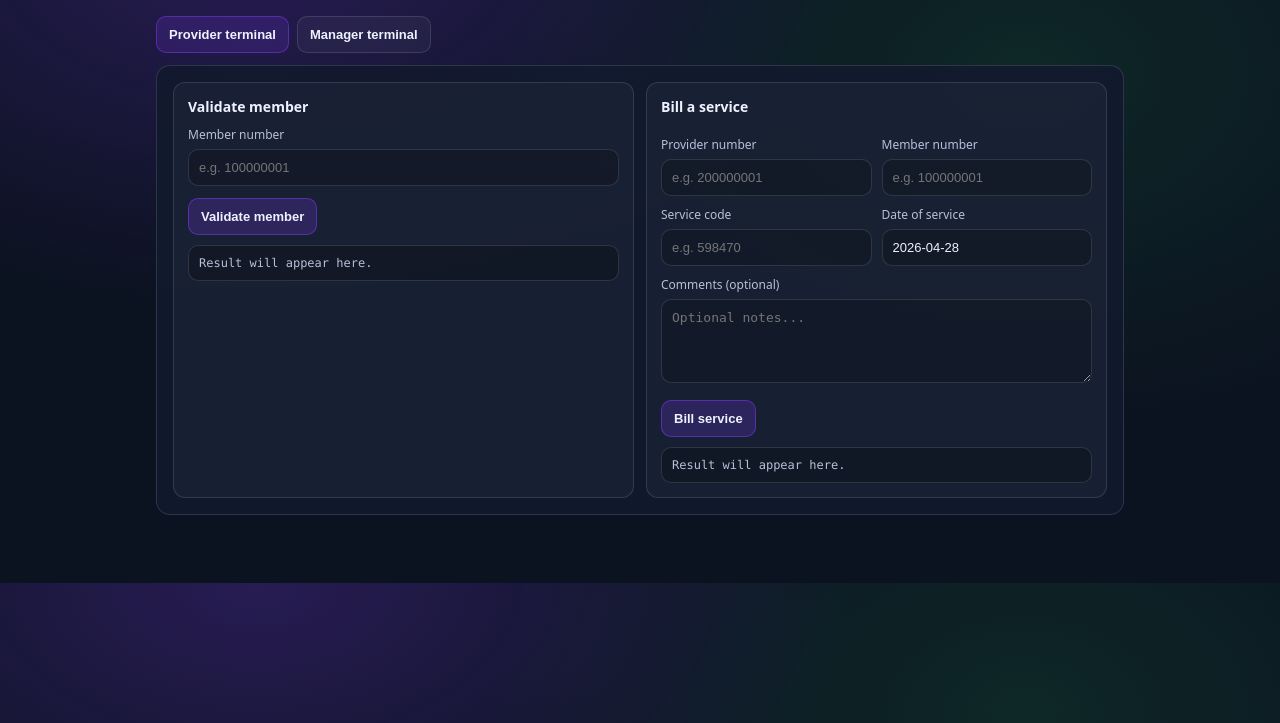
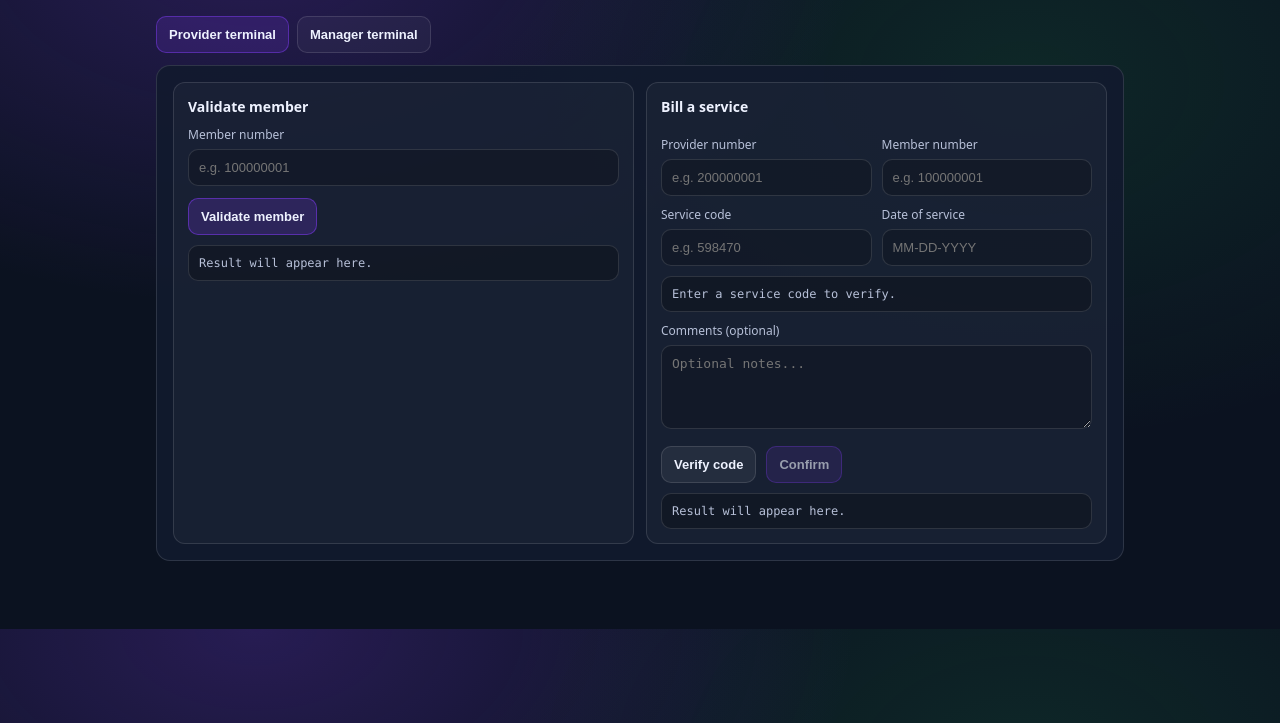
Before and after one commit to MDabaja313/Chocoholics-Anonymous, a Flask app: page / in a window 1280 px wide. Shown: the part 55-778 px from the top of the page. Run offline with Flask 3, Linux system fonts and the light colour scheme.

Commit message:
Implement service code verification and update billing process; change date format to MM-DD-YYYY and add input validation for comments.

```diff
--- a/chocan/app.py
+++ b/chocan/app.py
@@ -4,15 +4,19 @@ from flask import Flask, jsonify, render_template, request
 
 from modules.billing import bill_service
 from modules.reports import generate_reports
-from modules.validation import provider_directory, validate_member, validate_provider
+from modules.validation import get_service, provider_directory, validate_member, validate_provider
+import re
 
 
-def create_app() -> Flask:
+DATE_MM_DD_YYYY_RE = re.compile(r"^(0[1-9]|1[0-2])-(0[1-9]|[12]\d|3[01])-\d{4}$")
+
+
+def create_app(*, data_dir: Path | None = None, outputs_dir: Path | None = None) -> Flask:
     app = Flask(__name__)
 
     base_dir = Path(__file__).resolve().parent
-    data_dir = base_dir / "data"
-    outputs_dir = base_dir / "outputs"
+    data_dir = data_dir or (base_dir / "data")
+    outputs_dir = outputs_dir or (base_dir / "outputs")
 
     @app.get("/")
     def index():
@@ -45,18 +49,40 @@ def create_app() -> Flask:
             return jsonify({"result": "Invalid number", "record": None}), 400
         if not str(payload.get("service_code", "")).strip():
             return jsonify({"result": "Invalid service code", "record": None}), 400
-        if not str(payload.get("date_of_service", "")).strip():
+        date_of_service = str(payload.get("date_of_service", "")).strip()
+        if not date_of_service:
             return jsonify({"result": "Invalid date of service", "record": None}), 400
+        if not DATE_MM_DD_YYYY_RE.fullmatch(date_of_service):
+            return jsonify({"result": "Invalid date format (MM-DD-YYYY)", "record": None}), 400
+
+        comments = str(payload.get("comments", "") or "")
+        comments = comments[:100]
         ok, msg, record = bill_service(
             provider_number=str(payload.get("provider_number", "")).strip(),
             member_number=str(payload.get("member_number", "")).strip(),
             service_code=str(payload.get("service_code", "")).strip(),
-            date_of_service=str(payload.get("date_of_service", "")).strip(),
-            comments=payload.get("comments", ""),
+            date_of_service=date_of_service,
+            comments=comments,
             data_dir=data_dir,
         )
         status = 200 if ok else 400
         return jsonify({"result": msg, "record": record}), status
+
+    @app.get("/verify_service_code")
+    def verify_service_code_route():
+        service_code = str(request.args.get("service_code", "")).strip()
+        if not service_code:
+            return jsonify({"found": False})
+        s = get_service(service_code, data_dir)
+        if not s:
+            return jsonify({"found": False})
+        return jsonify(
+            {
+                "found": True,
+                "service_name": str(s.get("name", "")).strip(),
+                "fee": float(s.get("fee", 0) or 0),
+            }
+        )
 
     @app.get("/provider_directory")
     def provider_directory_route():
--- a/chocan/modules/billing.py
+++ b/chocan/modules/billing.py
@@ -47,7 +47,7 @@ def bill_service(
         return False, "Invalid number", None
 
     record: Dict[str, Any] = {
-        "timestamp": datetime.now().isoformat(timespec="seconds"),
+        "current_date_time": datetime.now().strftime("%m-%d-%Y %H:%M:%S"),
         "provider_number": provider_number,
         "provider_name": str(provider.get("name", "")).strip(),
         "member_number": member_number,
@@ -56,7 +56,7 @@ def bill_service(
         "service_name": str(service.get("name", "")).strip(),
         "fee": float(service.get("fee", 0) or 0),
         "date_of_service": str(date_of_service).strip(),
-        "comments": (comments or "").strip(),
+        "comments": (comments or "").strip()[:100],
     }
 
     log_path = data_dir / "services_log.json"
--- a/chocan/requirements.txt
+++ b/chocan/requirements.txt
@@ -1 +1,2 @@
 flask
+pytest
--- a/chocan/templates/index.html
+++ b/chocan/templates/index.html
@@ -145,13 +145,15 @@
               </div>
               <div>
                 <label>Date of service</label>
-                <input id="bs_date" placeholder="YYYY-MM-DD" />
+                <input id="bs_date" placeholder="MM-DD-YYYY" />
               </div>
             </div>
+            <div id="bs_service_lookup" class="out muted" style="margin-top: 10px;">Enter a service code to verify.</div>
             <label>Comments (optional)</label>
             <textarea id="bs_comments" placeholder="Optional notes..."></textarea>
             <div class="actions">
-              <button class="action primary" id="btnBillService">Bill service</button>
+              <button class="action" id="btnVerifyService">Verify code</button>
+              <button class="action primary" id="btnConfirmBill" disabled>Confirm</button>
             </div>
             <div id="bs_out" class="out muted">Result will appear here.</div>
           </div>
@@ -218,10 +220,48 @@
       });
 
       $("btnBillService").addEventListener("click", async () => {
+      let verifiedService = null; // { service_code, service_name, fee }
+
+      async function verifyServiceCode() {
+        const code = $("bs_code").value.trim();
+        verifiedService = null;
+        $("btnConfirmBill").disabled = true;
+
+        if (!code) {
+          $("bs_service_lookup").textContent = "Enter a service code to verify.";
+          $("bs_service_lookup").className = "out muted";
+          return;
+        }
+
+        $("bs_service_lookup").textContent = "Verifying...";
+        $("bs_service_lookup").className = "out muted";
+        const res = await fetch(`/verify_service_code?service_code=${encodeURIComponent(code)}`);
+        const data = await res.json().catch(() => ({}));
+
+        if (data.found) {
+          verifiedService = { service_code: code, service_name: data.service_name, fee: data.fee };
+          $("bs_service_lookup").textContent = `Found: ${data.service_name} ($${Number(data.fee || 0).toFixed(2)})`;
+          $("bs_service_lookup").className = "out status good";
+          $("btnConfirmBill").disabled = false;
+        } else {
+          $("bs_service_lookup").textContent = "Service code not found.";
+          $("bs_service_lookup").className = "out status bad";
+        }
+      }
+
+      $("btnVerifyService").addEventListener("click", verifyServiceCode);
+      $("bs_code").addEventListener("blur", verifyServiceCode);
+
+      $("btnConfirmBill").addEventListener("click", async () => {
+        if (!verifiedService) {
+          $("bs_out").textContent = "Verify a valid service code first.";
+          $("bs_out").className = "out status bad";
+          return;
+        }
         const payload = {
           provider_number: $("bs_provider").value.trim(),
           member_number: $("bs_member").value.trim(),
-          service_code: $("bs_code").value.trim(),
+          service_code: verifiedService.service_code,
           date_of_service: $("bs_date").value.trim(),
           comments: $("bs_comments").value.trim(),
         };
@@ -290,7 +330,7 @@
       const yyyy = today.getFullYear();
       const mm = String(today.getMonth() + 1).padStart(2, "0");
       const dd = String(today.getDate()).padStart(2, "0");
-      $("bs_date").value = `${yyyy}-${mm}-${dd}`;
+      $("bs_date").value = `${mm}-${dd}-${yyyy}`;
     </script>
   </body>
 </html>
```
Also changed, not shown: tests/test_record_service.py (added, +138 -0 lines).
